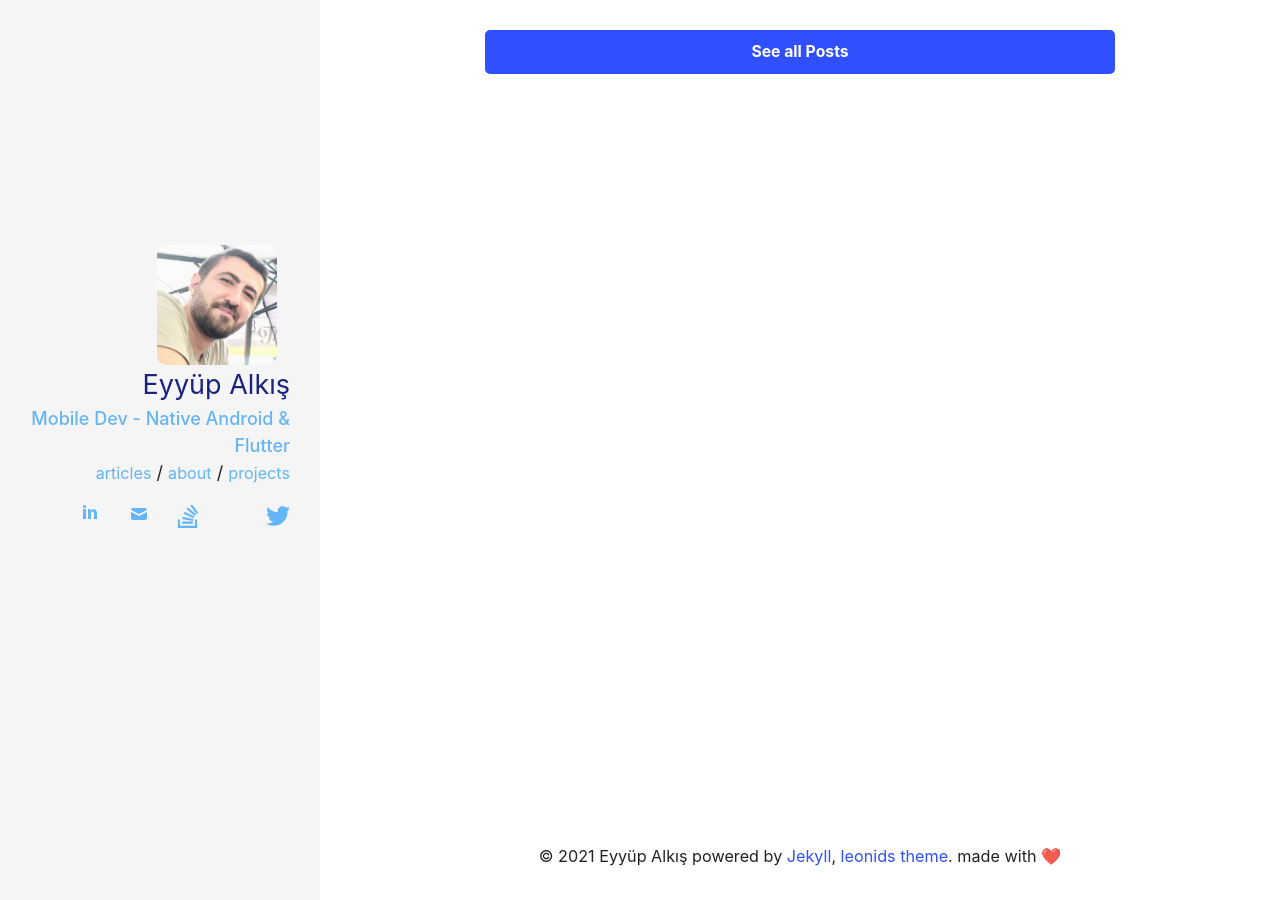
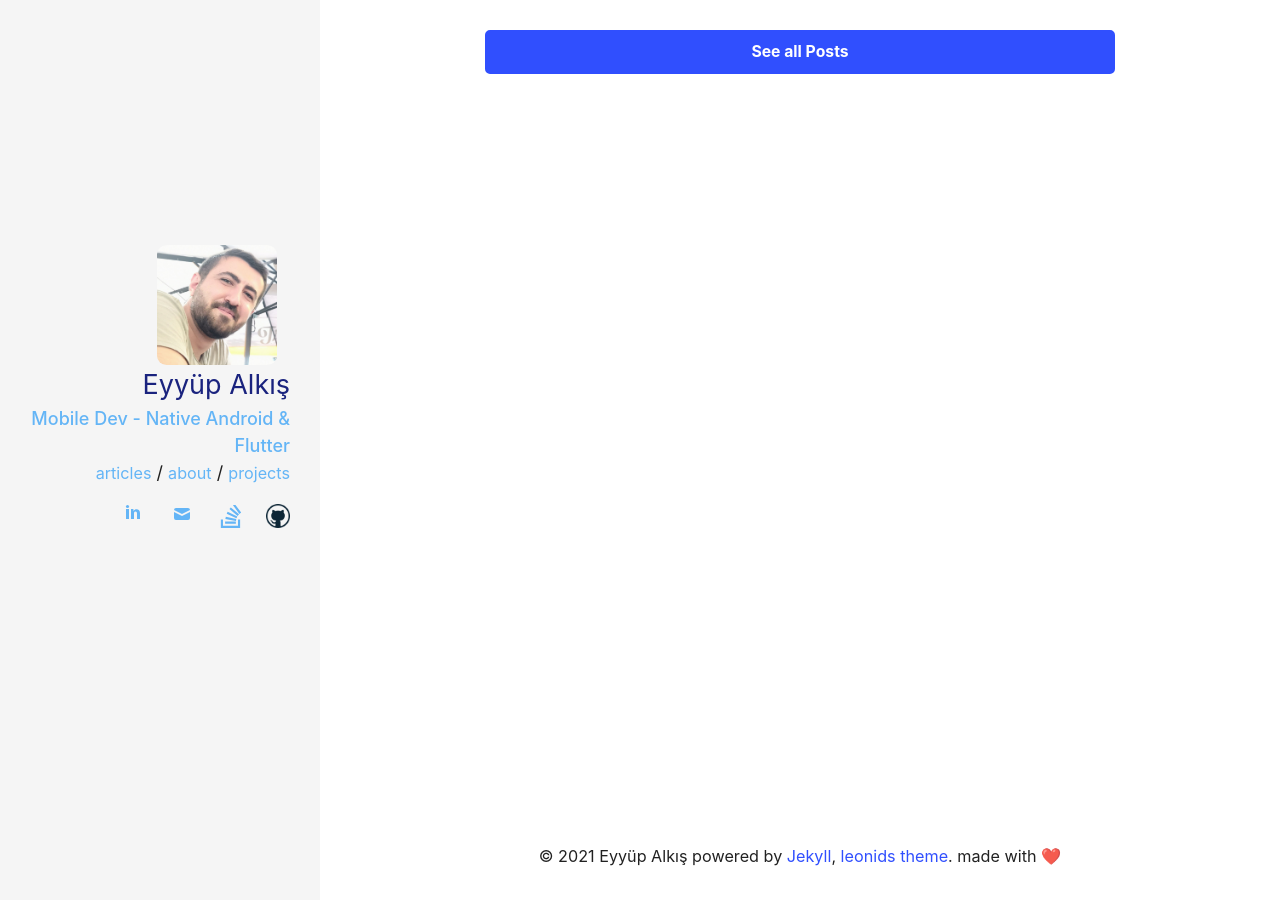
Before and after one commit to EyyupAlkis/About, a Jekyll site: the page built from index.html, in a window 1280 px wide. Built offline with Jekyll 4.4.1, drawn with Linux system fonts in a browser that asks for light colours.

Commit message:
icon changed

```diff
--- a/_includes/social-links.html
+++ b/_includes/social-links.html
@@ -38,17 +38,12 @@
     {% if author.github %}
     <li>
       <a href="http://github.com/{{ author.github }}" class="social-link-item" target="_blank" title="Github">
-      <svg
-          height="20px"  version="1.1" viewBox="0 0 20 20"
-          width="20px" xml:space="preserve" xmlns="http://www.w3.org/2000/svg"
-          xmlns:xlink="http://www.w3.org/1999/xlink">
-          <path class="st0"
-            d="M256,32C132.3,32,32,134.8,32,261.7c0,101.5,64.2,187.5,153.2,217.9c11.2,2.1,15.3-5,15.3-11.1   c0-5.5-0.2-19.9-0.3-39.1c-62.3,13.9-75.5-30.8-75.5-30.8c-10.2-26.5-24.9-33.6-24.9-33.6c-20.3-14.3,1.5-14,1.5-14   c22.5,1.6,34.3,23.7,34.3,23.7c20,35.1,52.4,25,65.2,19.1c2-14.8,7.8-25,14.2-30.7c-49.7-5.8-102-25.5-102-113.5   c0-25.1,8.7-45.6,23-61.6c-2.3-5.8-10-29.2,2.2-60.8c0,0,18.8-6.2,61.6,23.5c17.9-5.1,37-7.6,56.1-7.7c19,0.1,38.2,2.6,56.1,7.7   c42.8-29.7,61.5-23.5,61.5-23.5c12.2,31.6,4.5,55,2.2,60.8c14.3,16.1,23,36.6,23,61.6c0,88.2-52.4,107.6-102.3,113.3   c8,7.1,15.2,21.1,15.2,42.5c0,30.7-0.3,55.5-0.3,63c0,6.1,4,13.3,15.4,11C415.9,449.1,480,363.1,480,261.7   C480,134.8,379.7,32,256,32z" />
-        </svg>
+        <img src="/img/github.png" alt="HTML5 Icon" style="width:24px;height:24px;">
+
       </a>
     </li>
     {% endif %}
-    {% if author.twitter %}
+    <!-- {% if author.twitter %}
     <li>
       <a href="http://twitter.com/{{ author.twitter }}" class="social-link-item" target="_blank" title="Twitter">
         <svg xmlns="http://www.w3.org/2000/svg" width="24px" height="24px" viewBox="0 0 24 24">
@@ -57,7 +52,7 @@
         </svg>
       </a>
     </li>
-    {% endif %}
+    {% endif %} -->
     {% if author.upwork %}<li><a href="https://www.upwork.com/freelancers/{{ author.upwork }}" class="social-link-item"
         target="_blank" title="UpWork" data-proofer-ignore><i class="icon-upwork"></i></a></li>{% endif %}
     {% if author.facebook %}<li><a href="http://facebook.com/{{ author.facebook }}" class="social-link-item"
```
Also changed, not shown: img/github.png (added).
